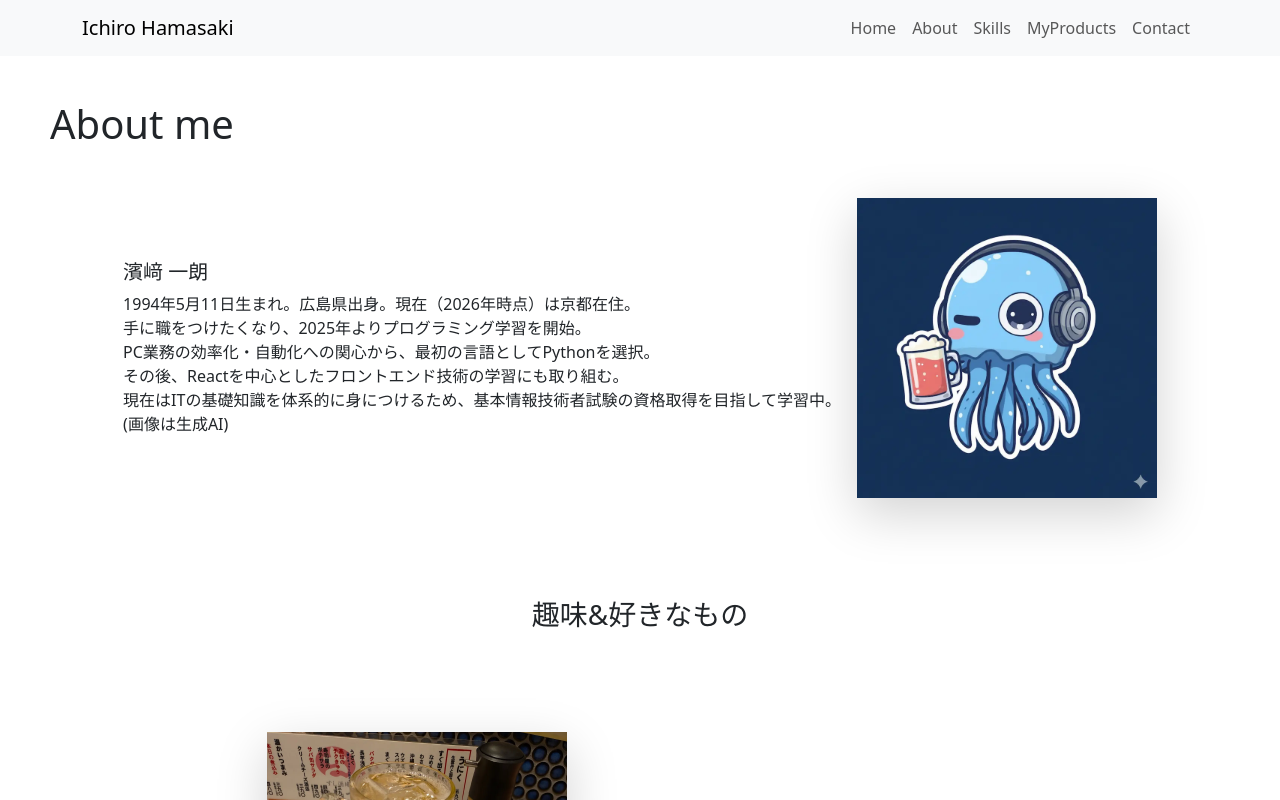
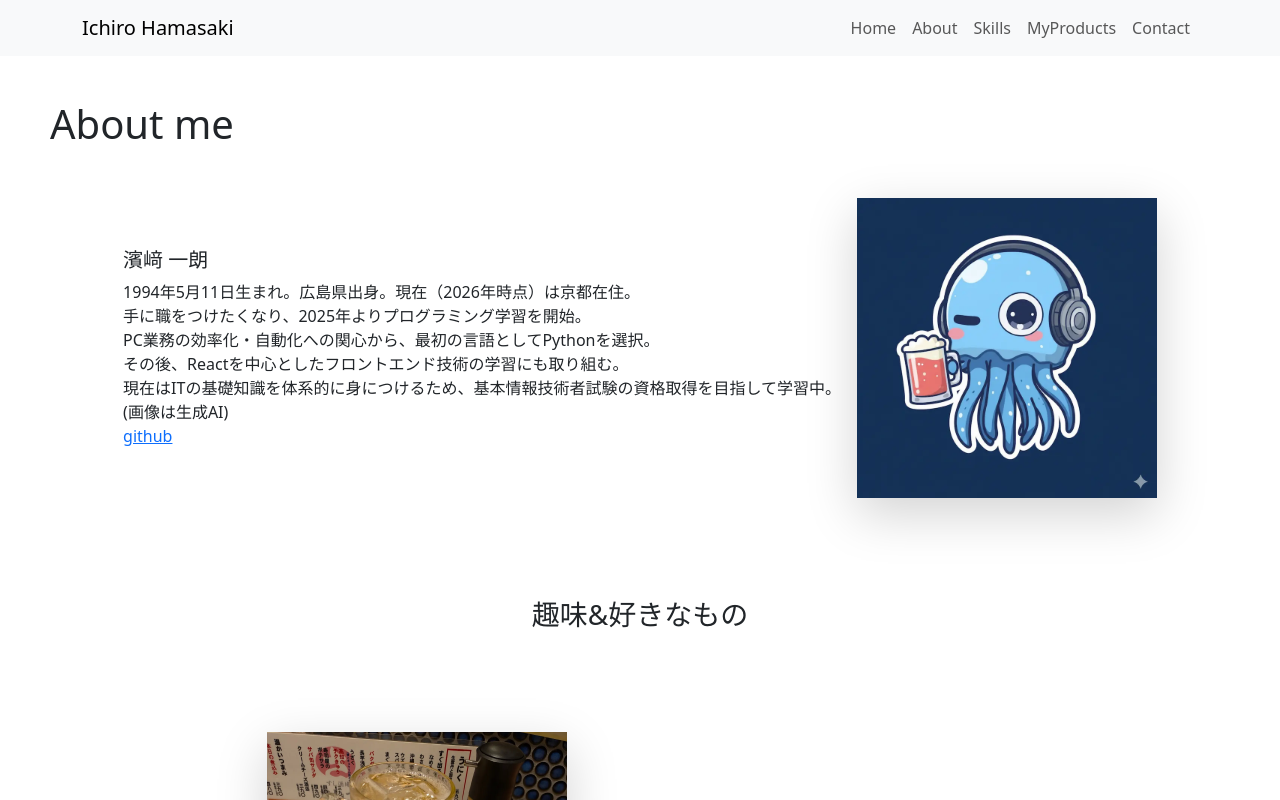
Before and after one commit to hamatech03/MyPortfolioSite, a React (Vite) app: page /about in a window 1280 px wide. Shown: the top 800 px of the page. Built offline with nearby package versions, Linux system fonts and the light colour scheme; the HTML template or start-up script is replaced by a standard one.

Commit message:
自己紹介文にGitHubリンクを追加

```diff
--- a/src/components/AboutContents/AboutContents.tsx
+++ b/src/components/AboutContents/AboutContents.tsx
@@ -41,7 +41,9 @@
 PC業務の効率化・自動化への関心から、最初の言語としてPythonを選択。<br />
 その後、Reactを中心としたフロントエンド技術の学習にも取り組む。<br />
 現在はITの基礎知識を体系的に身につけるため、基本情報技術者試験の資格取得を目指して学習中。<br />
-(画像は生成AI)
+(画像は生成AI)<br />
+<a href="https://github.com/hamatech03" target="_blank" rel="noopener noreferrer">
+github</a>
         </div>
         <img src={IMAGES.ME} style={{ width: "300px", height: "auto"}} className="shadow-lg"/>
     </div>
```
